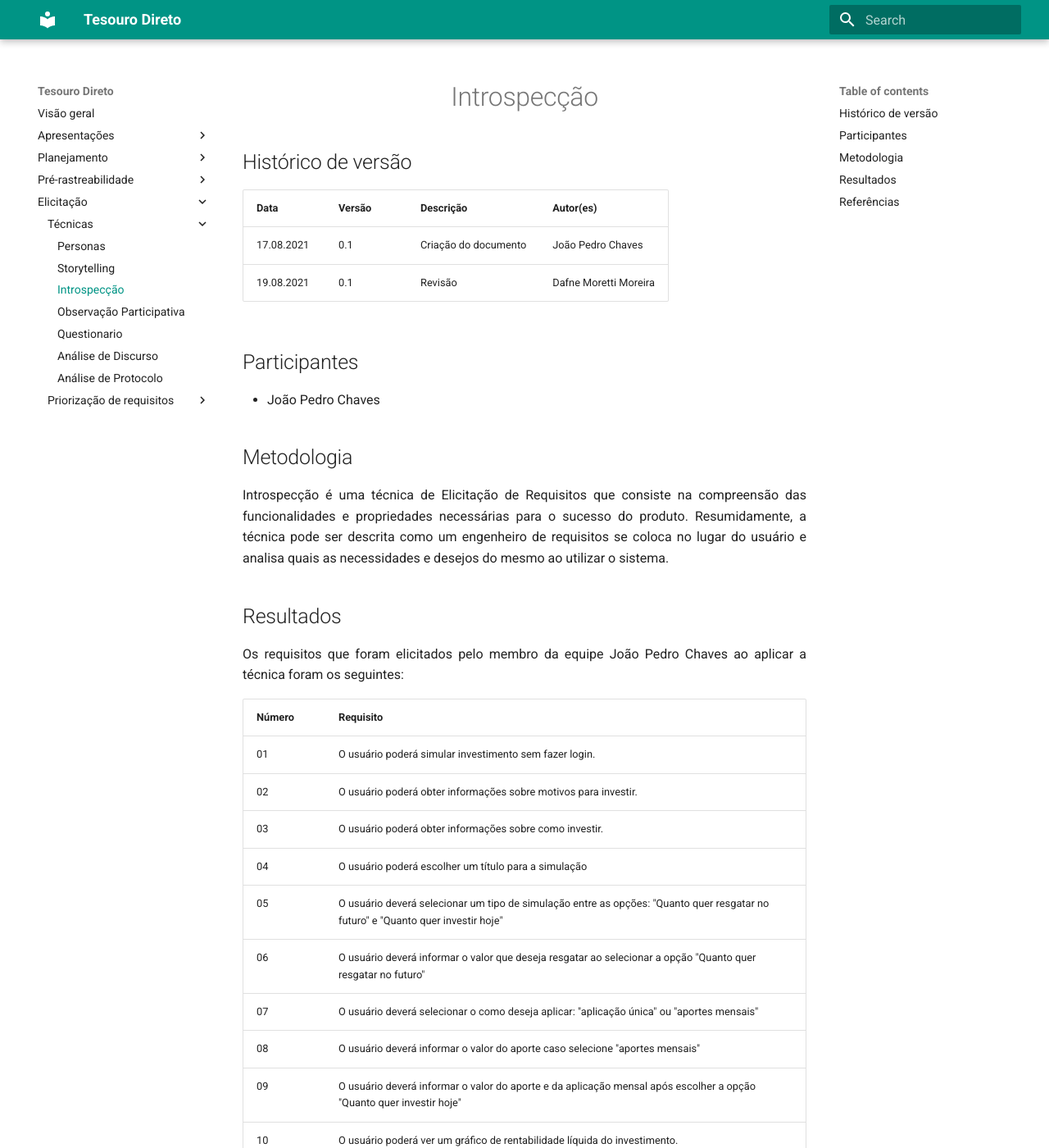
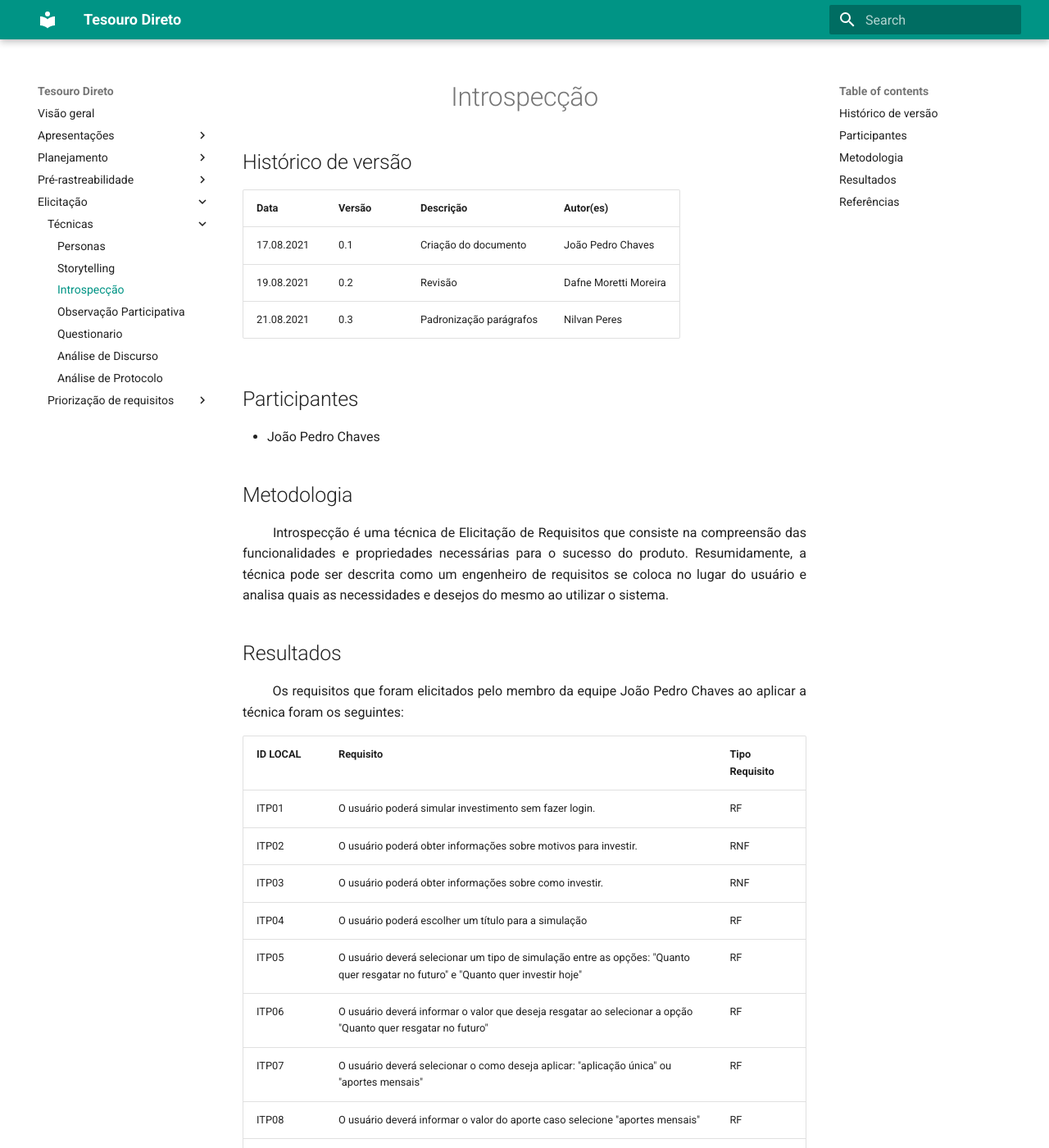
Before and after one commit to mibasFerraz/2021.1-TesouroDireto, an MkDocs documentation site: the page built from docs/introspeccao.md, in a window 1280 px wide and 1400 px high. Shown: the whole window at 82% size. Built offline with MkDocs 1.6.1 and Material for MkDocs 9.7.7, drawn with Linux system fonts in a browser that asks for light colours; some of the changed text lies outside the part shown.

Commit message:
refactor: add review and adjust requirements table

```diff
--- a/docs/introspeccao.md
+++ b/docs/introspeccao.md
@@ -6,35 +6,39 @@
 |Data | Versão | Descrição | Autor(es)|
 | -- | -- | -- | -- |
 | 17.08.2021 | 0.1 | Criação do documento | João Pedro Chaves |
-| 19.08.2021 | 0.1 | Revisão | Dafne Moretti Moreira |
+| 19.08.2021 | 0.2 | Revisão | Dafne Moretti Moreira |
+| 21.08.2021 | 0.3 | Padronização parágrafos | Nilvan Peres |
 
 ## Participantes
 
 * João Pedro Chaves
 
 ## Metodologia
-<div align="justify"> Introspecção é uma técnica de Elicitação de Requisitos que consiste na compreensão das funcionalidades e propriedades necessárias para o sucesso do produto. Resumidamente, a técnica pode ser descrita como um engenheiro de requisitos se coloca no lugar do usuário e analisa quais as necessidades e desejos do mesmo ao utilizar o sistema.
-</div>
+<p align="justify">&emsp;&emsp;
+  Introspecção é uma técnica de Elicitação de Requisitos que consiste na compreensão das funcionalidades e propriedades necessárias para o sucesso do produto. Resumidamente, a técnica pode ser descrita como um engenheiro de requisitos se coloca no lugar do usuário e analisa quais as necessidades e desejos do mesmo ao utilizar o sistema.
+</p>
 
 ## Resultados
-<div align="justify"> Os requisitos que foram elicitados pelo membro da equipe João Pedro Chaves ao aplicar a técnica foram os seguintes:
-</div>
-| Número | Requisito |
-| -- | -- |
-| 01 | O usuário poderá simular investimento sem fazer login. |
-| 02 | O usuário poderá obter informações sobre motivos para investir. |
-| 03 | O usuário poderá obter informações sobre como investir. |
-| 04 | O usuário poderá escolher um título para a simulação |
-| 05 | O usuário deverá selecionar um tipo de simulação entre as opções: "Quanto quer resgatar no futuro" e "Quanto quer investir hoje"|
-| 06 | O usuário deverá informar o valor que deseja resgatar ao selecionar a opção "Quanto quer resgatar no futuro" |
-| 07 | O usuário deverá selecionar o como deseja aplicar: "aplicação única" ou "aportes mensais" |
-| 08 | O usuário deverá informar o valor do aporte caso selecione "aportes mensais" |
-| 09 | O usuário deverá informar o valor do aporte e da aplicação mensal após escolher a opção "Quanto quer investir hoje" |
-| 10 | O usuário poderá ver um gráfico de rentabilidade líquida do investimento. |
-| 11 | O usuário poderá ver um gráfico de evolução do patrimônio bruto |
-| 12 | O usuário poderá ver mais detalhes sobre os gráficos |
-| 13 | O usuário poderá alterar os parâmetros utilizados para montagem dos gráficos |
-| 14 | O usuário poderá selecionar investir após a simulação para que a simulação seja adicionada ao carrinho |
+<p align="justify">&emsp;&emsp;
+  Os requisitos que foram elicitados pelo membro da equipe João Pedro Chaves ao aplicar a técnica foram os seguintes:
+</p>
+
+| ID LOCAL | Requisito | Tipo Requisito |
+| -- | -- | -- |
+| ITP01 | O usuário poderá simular investimento sem fazer login. | RF |
+| ITP02 | O usuário poderá obter informações sobre motivos para investir. | RNF|
+| ITP03 | O usuário poderá obter informações sobre como investir. | RNF |
+| ITP04 | O usuário poderá escolher um título para a simulação | RF |
+| ITP05 | O usuário deverá selecionar um tipo de simulação entre as opções: "Quanto quer resgatar no futuro" e "Quanto quer investir hoje"| RF |
+| ITP06 | O usuário deverá informar o valor que deseja resgatar ao selecionar a opção "Quanto quer resgatar no futuro" | RF |
+| ITP07 | O usuário deverá selecionar o como deseja aplicar: "aplicação única" ou "aportes mensais" | RF |
+| ITP08 | O usuário deverá informar o valor do aporte caso selecione "aportes mensais" | RF |
+| ITP09 | O usuário deverá informar o valor do aporte e da aplicação mensal após escolher a opção "Quanto quer investir hoje" | RF
+| ITP10 | O usuário poderá ver um gráfico de rentabilidade líquida do investimento. | RF |
+| ITP11 | O usuário poderá ver um gráfico de evolução do patrimônio bruto | RF |
+| ITP12 | O usuário poderá ver mais detalhes sobre os gráficos | RF |
+| ITP13 | O usuário poderá alterar os parâmetros utilizados para montagem dos gráficos | RF|
+| ITP14 | O usuário poderá selecionar investir após a simulação para que a simulação seja adicionada ao carrinho | RF|
 
 ## Referências
 > SERRANO, Maurício; SERRANO, Milene; Requisitos - Aula 07;
```
Also changed, not shown: docs/analisediscurso.md (+7 -7 lines), docs/observacao_participativa.md (+42 -32 lines), docs/personas.md (+10 -11 lines), docs/questionario.md (+46 -29 lines), docs/storytelling.md (+16 -12 lines).
